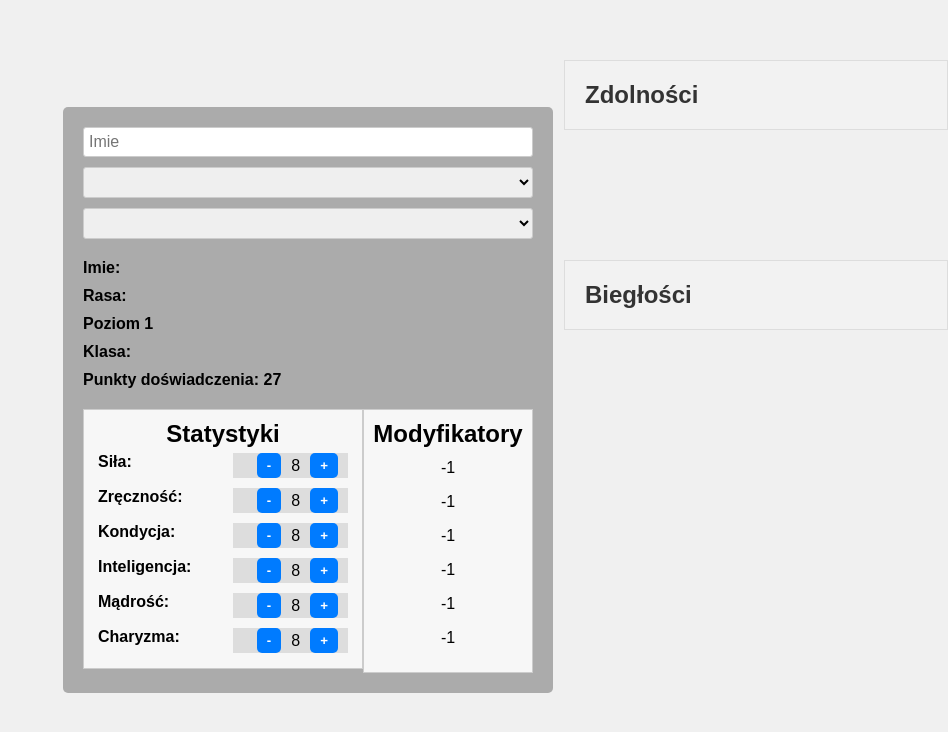
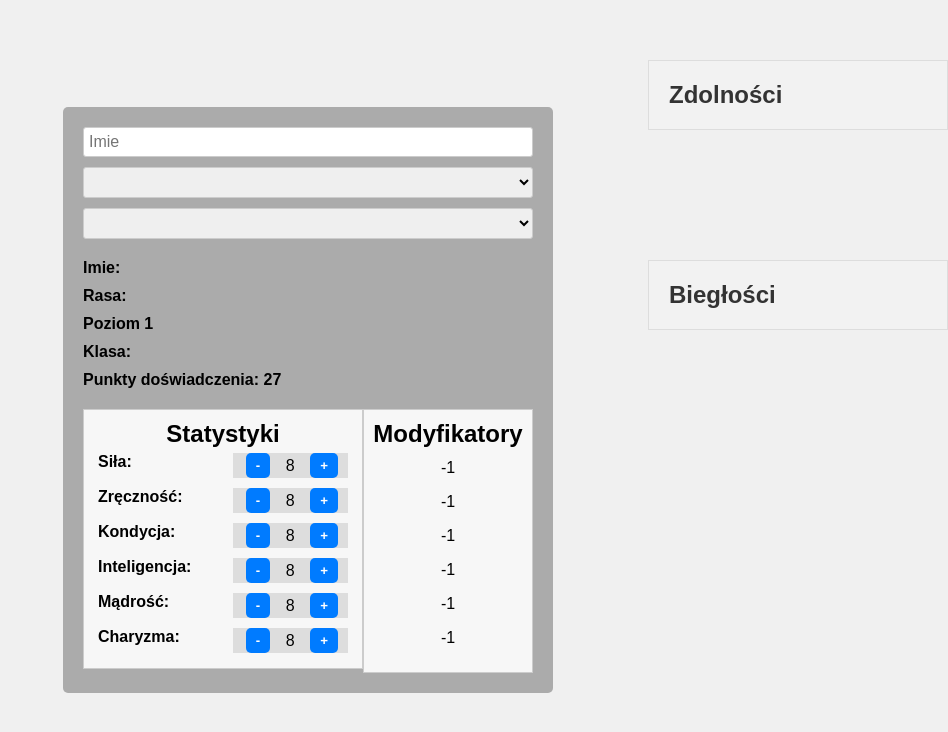
Before and after one commit to Rottensinner/KreatorPostaci, a Vue app: page / in a window 1280 px wide. Shown: the top 732 px of the page, without its empty margins (332-1280 px from the left). Built offline with nearby package versions, Linux system fonts and the light colour scheme.

Commit message:
poprawka poprawki - dziala

```diff
--- a/src/components/MojKompot.vue
+++ b/src/components/MojKompot.vue
@@ -460,7 +460,7 @@ const liczModyfikator = () => {
             <button @click="decreaseStat(stats.STR)" class="stat-button-l">
               -
             </button>
-            {{ obliczSumeCechOsobno().STR }}
+            <div class="liczMod">{{ obliczSumeCechOsobno().STR }}</div>
             <button @click="increaseStat(stats.STR)" class="stat-button-p">
               +
             </button>
@@ -472,7 +472,7 @@ const liczModyfikator = () => {
             <button @click="decreaseStat(stats.ZRE)" class="stat-button-l">
               -
             </button>
-            {{ obliczSumeCechOsobno().ZRE }}
+            <div class="liczMod">{{ obliczSumeCechOsobno().ZRE }}</div>
 
             <button @click="increaseStat(stats.ZRE)" class="stat-button-p">
               +
@@ -485,7 +485,7 @@ const liczModyfikator = () => {
             <button @click="decreaseStat(stats.KON)" class="stat-button-l">
               -
             </button>
-            {{ obliczSumeCechOsobno().KON }}
+            <div class="liczMod">{{ obliczSumeCechOsobno().KON }}</div>
 
             <button @click="increaseStat(stats.KON)" class="stat-button-p">
               +
@@ -499,7 +499,7 @@ const liczModyfikator = () => {
             <button @click="decreaseStat(stats.INTE)" class="stat-button-l">
               -
             </button>
-            {{ obliczSumeCechOsobno().INTE }}
+           <div class="liczMod">{{ obliczSumeCechOsobno().INTE }}</div>
             <button @click="increaseStat(stats.INTE)" class="stat-button-p">
               +
             </button>
@@ -511,7 +511,7 @@ const liczModyfikator = () => {
             <button @click="decreaseStat(stats.MAD)" class="stat-button-l">
               -
             </button>
-            {{ obliczSumeCechOsobno().MAD }}
+            <div class="liczMod">{{ obliczSumeCechOsobno().MAD }}</div>
             <button @click="increaseStat(stats.MAD)" class="stat-button-p">
               +
             </button>
@@ -523,7 +523,7 @@ const liczModyfikator = () => {
             <button @click="decreaseStat(stats.CHA)" class="stat-button-l">
               -
             </button>
-            {{ obliczSumeCechOsobno().CHA }}
+            <div class="liczMod">{{ obliczSumeCechOsobno().CHA }}</div>
             <button @click="increaseStat(stats.CHA)" class="stat-button-p">
               +
             </button>
@@ -534,22 +534,22 @@ const liczModyfikator = () => {
         <h2>Modyfikatory</h2>
         <div class="mod">
           <div class="mod-value">
-            {{ liczModyfikator().STR }}
+            <div  class="liczMod">{{ liczModyfikator().STR }}</div>
           </div>
           <div class="mod-value">
-            {{ liczModyfikator().ZRE }}
+            <div  class="liczMod">{{ liczModyfikator().ZRE }}</div>
           </div>
           <div class="mod-value">
-            {{ liczModyfikator().KON }}
+            <div  class="liczMod">{{ liczModyfikator().KON }}</div>
           </div>
           <div class="mod-value">
-            {{ liczModyfikator().INTE }}
+            <div  class="liczMod">{{ liczModyfikator().INTE }}</div>
           </div>
           <div class="mod-value">
-            {{ liczModyfikator().MAD }}
+            <div  class="liczMod">{{ liczModyfikator().MAD }}</div>
           </div>
           <div class="mod-value">
-            {{ liczModyfikator().CHA }}
+            <div  class="liczMod">{{ liczModyfikator().CHA }}</div>
           </div>
         </div>
       </div>
--- a/src/components/styles.css
+++ b/src/components/styles.css
@@ -56,7 +56,7 @@ p {
 .zdolności {
   position: absolute;
   top: 5%;
-  left: 70%;
+  right: 0px;
   background-color: #f2f2f2; /* Tło klasy zdolności */
   padding: 20px; /* Wewnętrzny padding */
   border: 1px solid #ddd; /* Ramka */
@@ -64,7 +64,7 @@ p {
   font-size: 16px; /* Rozmiar czcionki */
   color: #333; /* Kolor tekstu */
   float: right; /* Ustawienie po prawej stronie */
-  width: 30%; /* Szerokość klasy zdolności, dostosuj według potrzeb */
+  width: 300px; /* Szerokość klasy zdolności, dostosuj według potrzeb */
 }
 
 .zdolności p {
@@ -74,7 +74,7 @@ p {
   position: absolute;
   display: flex;
   top: 30%;
-  left: 70%;
+  right: 0px;
   background-color: #f2f2f2; /* Tło klasy zdolności */
   padding: 20px; /* Wewnętrzny padding */
   border: 1px solid #ddd; /* Ramka */
@@ -82,7 +82,7 @@ p {
   font-size: 16px; /* Rozmiar czcionki */
   color: #333; /* Kolor tekstu */
   float: right; /* Ustawienie po prawej stronie */
-  width: 30%; /* Szerokość klasy zdolności, dostosuj według potrzeb */
+  width: 300px; /* Szerokość klasy zdolności, dostosuj według potrzeb */
 }
 
 .biegłości p {
@@ -237,5 +237,9 @@ button:hover {
   font-size: 16px; /* Rozmiar czcionki */
   color: #333; /* Kolor tekstu */
   float: right; /* Ustawienie po prawej stronie */
-  width: 20%; /* Szerokość klasy zdolności, dostosuj według potrzeb */
+  width: 300px; /* Szerokość klasy zdolności, dostosuj według potrzeb */
 }
+.liczMod{
+  width: 20px;
+  text-align: center;
+}
```
